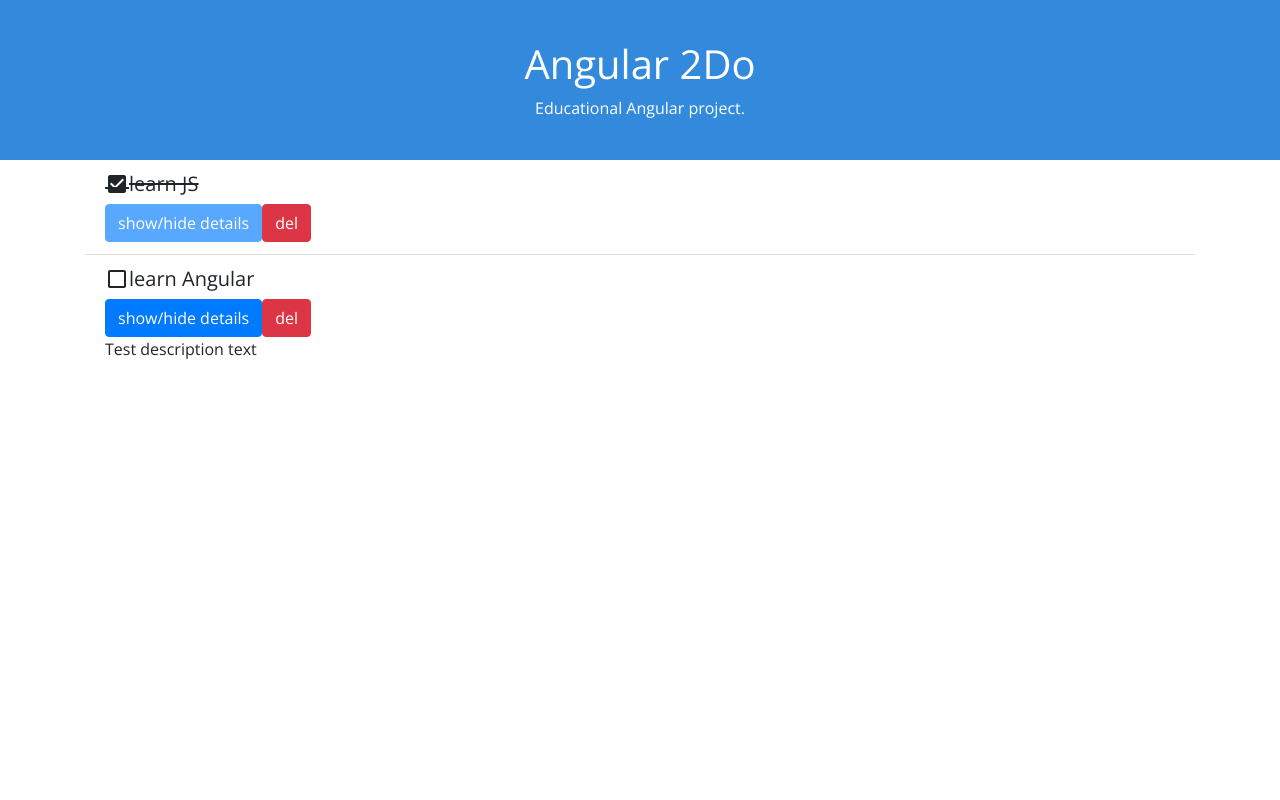
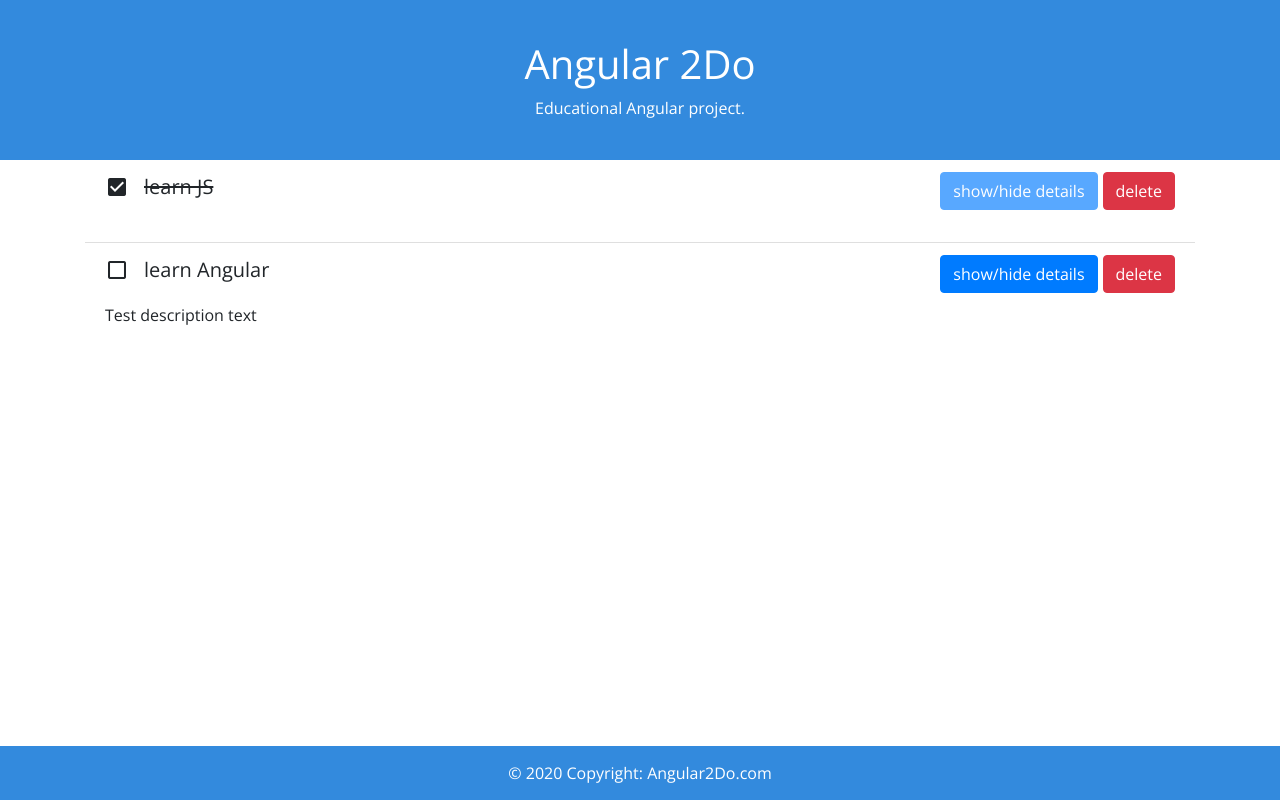
Before and after one commit to pomogaeva/angularToDo, an Angular app: page / in a window 1280 px wide. Built offline with nearby package versions, Linux system fonts and the light colour scheme.

Commit message:
added footer comp and styles, corrected typos for btns

```diff
--- a/src/app/app.component.html
+++ b/src/app/app.component.html
@@ -1,3 +1,4 @@
 <!-- <router-outlet></router-outlet> -->
 <app-header></app-header>
 <app-todos></app-todos>
+<app-footer></app-footer>
--- a/src/app/components/footer/footer.component.html
+++ b/src/app/components/footer/footer.component.html
@@ -1 +1,6 @@
-<p>footer works!</p>
+<footer class="app-footer">
+  <div class="text-center">© 2020 Copyright:
+    <a href=#> Angular2Do.com </a>
+  </div>
+
+</footer>
--- a/src/app/components/footer/footer.component.scss
+++ b/src/app/components/footer/footer.component.scss
@@ -0,0 +1,14 @@
+.app-footer {
+  position: fixed;
+  bottom: 0;
+  left: 0;
+  width: 100%;
+  padding: 15px;
+  background-color: #338add;
+  text-align: center;
+  color: #fff;
+
+  a {
+    color: inherit;
+  }
+}
--- a/src/app/pages/todos/todos.component.html
+++ b/src/app/pages/todos/todos.component.html
@@ -1,31 +1,31 @@
-<div class="container">
-
-  <ul *ngIf="todoList" class="list-group list-group-flush todos-list">
-    <li *ngFor="let item of todoList" class="list-group-item todos-item" [class.is-done]="item.isDone">
+<section class="container app-todos">
+  <ul class="list-group list-group-flush todos-list" *ngIf="todoList">
+    <li class="list-group-item todos-item" *ngFor="let todo of todoList">
       <header class="todo-header">
         <div class="d-flex">
           <i class="material-icons check-box">
-            {{(item.isDone) ? 'check_box' : 'check_box_outline_blank'}}
+            {{ todo.isDone ? 'check_box' : 'check_box_outline_blank' }}
           </i>
 
-          <h5 [class.is-done]="item.isDone">
-            {{item.title}}
+          <h5 [class.is-done]="todo.isDone">
+            {{todo.title}}
           </h5>
         </div>
 
-        <div class="button-group">
-          <button class="btn btn-primary" [disabled]="!item.description">
-            show/hide details
-          </button>
-          <button class="btn btn-danger">del</button>
+        <div class="todo-btn-group">
+          <button class="btn btn-primary" [disabled]="!todo.description">show/hide details</button>
+
+          <button class="btn btn-danger">delete</button>
         </div>
+      </header>
 
-      </header>
       <div class="todo-description">
-        {{item.description}}
+        {{todo.description}}
       </div>
     </li>
   </ul>
 
-  <p *ngIf="!todoList" class="text-center">No data.</p>
-</div>
+  <div class="text-center" *ngIf="!todoList">
+    <p>No Data.</p>
+  </div>
+</section>
--- a/src/app/pages/todos/todos.component.scss
+++ b/src/app/pages/todos/todos.component.scss
@@ -1,3 +1,22 @@
 .is-done {
   text-decoration: line-through;
 }
+
+.todo-header {
+  display: flex;
+  justify-content: space-between;
+  align-items: center;
+}
+
+.check-box {
+  margin-right: 15px;
+  cursor: pointer;
+}
+
+.todo-btn-group button:not(:last-child) {
+  margin-right: 5px;
+}
+
+.todo-description {
+  padding: 10px 0px;
+}
```
